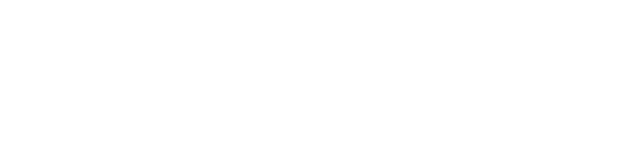
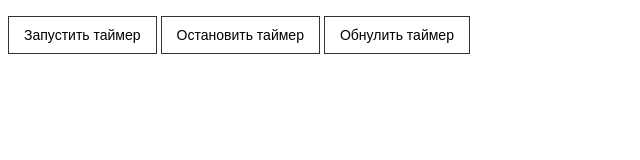
Before and after one commit to Alpscloud/myHomeworks, a plain HTML site: page Timers_Strings_l5/Timers/homework.html in a window 1280 px wide. Shown: the whole page, without its empty margins (0-640 px from the left). Drawn offline with Linux system fonts and the light colour scheme.

Commit message:
сделаны таймеры

```diff
--- a/Timers_Strings_l5/Timers/homework.html
+++ b/Timers_Strings_l5/Timers/homework.html
@@ -3,8 +3,59 @@
 <head>
     <meta charset="UTF-8">
     <title>Homework</title>
+    <style>
+    	input {
+    		border: 1px solid #333;
+    		padding: 10px 15px;
+    		font-size: 14px;
+    		cursor: pointer;
+    		outline: none;
+    		background: transparent;
+    		-webkit-transition: all .3s ease-in-out;
+    		   -moz-transition: all .3s ease-in-out;
+    		    -ms-transition: all .3s ease-in-out;
+    			 -o-transition: all .3s ease-in-out;
+    			    transition: all .3s ease-in-out;
+    	}
+
+    	input:hover,
+    	input:focus {
+    		background-color: #333;
+    		color: #fff;
+    	}
+    </style>
 </head>
 <body>
 <!--     Создайте счетчик, который начинает отчет с 1 и заканчивается на 30, также добавьте кнопки который останавливают отчет, и запускают его заново и добавьте кнопку обнуляющую отчет. Также попробуйте изменить код так чтобы отчет начинался с 30 и заканчивался на 1. -->
+<p id="timer"><span></span></p>
+<input type="button" onclick="startTimer();" value="Запустить таймер">
+<input type="button" onclick="stopTimer();" value="Остановить таймер">
+<input type="button" onclick="resetTimer();" value="Обнулить таймер">
+
+<script>
+	// Глобальные переменные
+	var clock = document.getElementById('timer'),
+		time = 30; // Для обратного отсчета. Для нормального отсчета time = 0
+
+	function startTimer() {
+		timer = setInterval(function () {
+			time--; // для обратного отсчета. Для нормального отсчета time++
+			clock.innerHTML = time + ' сек';
+			if (time <= 1) { // для обратного отсчета. Для нормального отсчета time >=30
+				stopTimer();
+			}
+		}, 1000)
+	};
+
+	function stopTimer() {
+		clearTimeout(timer);
+	};
+
+	function resetTimer() {
+		clearTimeout(timer);
+		time = 0;
+		clock.innerHTML = time + ' cек';
+	};
+</script>
 </body>
 </html>
```
